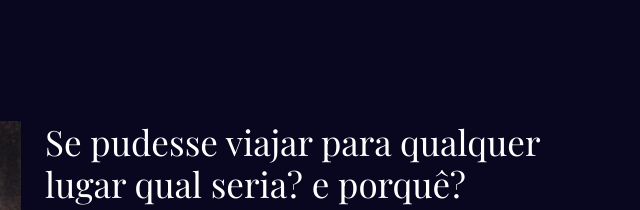
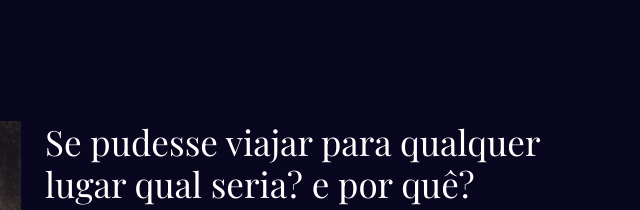
Before and after one commit to leowitcroz/Producao-de-moda, a plain HTML site: page index.html in a window 1280 px wide. Shown: the part 5060-5270 px from the top of the page, 607-1247 px from the left. Drawn offline with nearby package versions, Linux system fonts and the light colour scheme.

Commit message:
ajustes-2

```diff
--- a/index.html
+++ b/index.html
@@ -160,7 +160,7 @@
         <div class="row">
             <div class="col-lg-6"><img src="images/10.png" alt="" class="img-viagem"/></div>
           <div class="col-lg-6">
-            <h1 class="titulo-6">Se pudesse viajar para qualquer lugar qual seria? e porquê?</h1>
+            <h1 class="titulo-6">Se pudesse viajar para qualquer lugar qual seria? e por quê?</h1>
             <p class="texto">Difícil escolher apenas um lugar, mas acredito que para os classicos como França e Italia para aprender ainda mais sobre a base da moda. Mas além deles gostaria de ir para a Africa explorar e conhecer essa cultura tão rica que é muito apagada e escondida de nós por conta de diversas questões.</p>
 
           </div>
```
